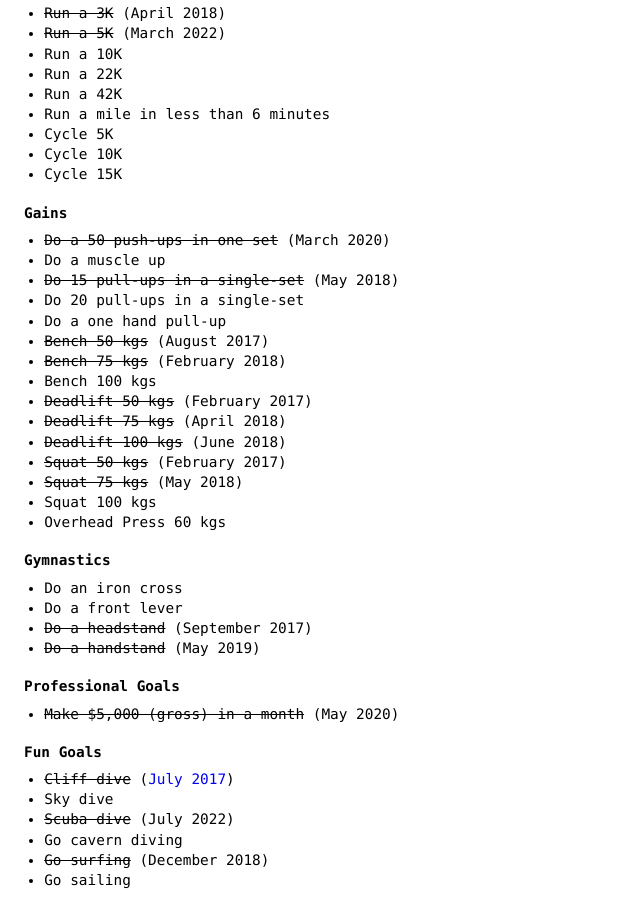
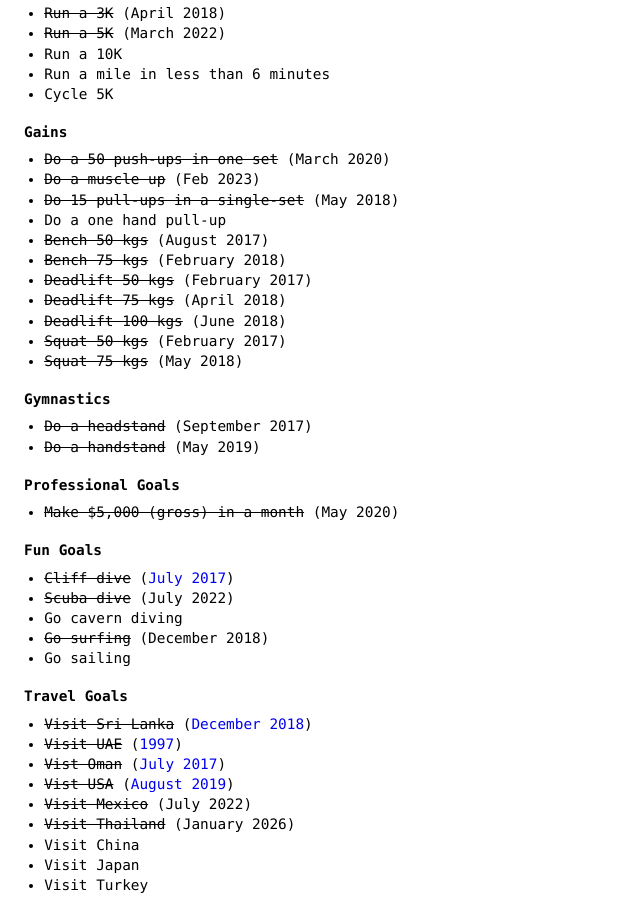
Before and after one commit to adyshake/adyshake.github.io, an Eleventy site: page src/impossible.md in a window 1280 px wide. Shown: the part 750-1648 px from the top of the page, without its empty margins (0-640 px from the left). Built offline with nearby package versions, Linux system fonts and the light colour scheme; Eleventy itself is replaced by a stand-in of ours; files that its build step writes are made by us from their sources.

Commit message:
Add a post on learning with Anki and update the now and impossible pages.

```diff
--- a/src/impossible.md
+++ b/src/impossible.md
@@ -13,35 +13,25 @@ I've always had a vague idea of the kind of experiences I wanted to pursue, but
 * ~~Run a 3K~~ (April 2018)
 * ~~Run a 5K~~ (March 2022)
 * Run a 10K
-* Run a 22K
-* Run a 42K
 * Run a mile in less than 6 minutes
 * Cycle 5K
-* Cycle 10K
-* Cycle 15K
 
 ### Gains
 
 * ~~Do a 50 push-ups in one set~~ (March 2020)
-* Do a muscle up
+* ~~Do a muscle up~~ (Feb 2023)
 * ~~Do 15 pull-ups in a single-set~~ (May 2018)
-* Do 20 pull-ups in a single-set
 * Do a one hand pull-up
 * ~~Bench 50 kgs~~ (August 2017)
 * ~~Bench 75 kgs~~ (February 2018)
-* Bench 100 kgs
 * ~~Deadlift 50 kgs~~ (February 2017)
 * ~~Deadlift 75 kgs~~ (April 2018)
 * ~~Deadlift 100 kgs~~ (June 2018)
 * ~~Squat 50 kgs~~ (February 2017)
 * ~~Squat 75 kgs~~ (May 2018)
-* Squat 100 kgs
-* Overhead Press 60 kgs
 
 ### Gymnastics
 
-* Do an iron cross
-* Do a front lever
 * ~~Do a headstand~~ (September 2017)
 * ~~Do a handstand~~ (May 2019)
 
@@ -52,7 +42,6 @@ I've always had a vague idea of the kind of experiences I wanted to pursue, but
 ## Fun Goals
 
 * ~~Cliff dive~~ ([July 2017](https://youtu.be/XPeZyCxxVKA))
-* Sky dive
 * ~~Scuba dive~~ (July 2022)
 * Go cavern diving
 * ~~Go surfing~~ (December 2018)
@@ -60,7 +49,6 @@ I've always had a vague idea of the kind of experiences I wanted to pursue, but
 
 ## Travel Goals
 
-* Visit every state in India (7/29 states) (2/7 UTs)
 * ~~Visit Sri Lanka~~ ([December 2018](/images/impossible/visit-srilanka.jpg))
 * ~~Visit UAE~~ ([1997](/images/impossible/visit-uae.jpg))
 * ~~Vist Oman~~ ([July 2017](/images/impossible/visit-oman.jpg))
```
Also changed, not shown: src/now.md (+6 -2 lines), src/posts/the-way-i-learn.md (added, +22 -0 lines).
